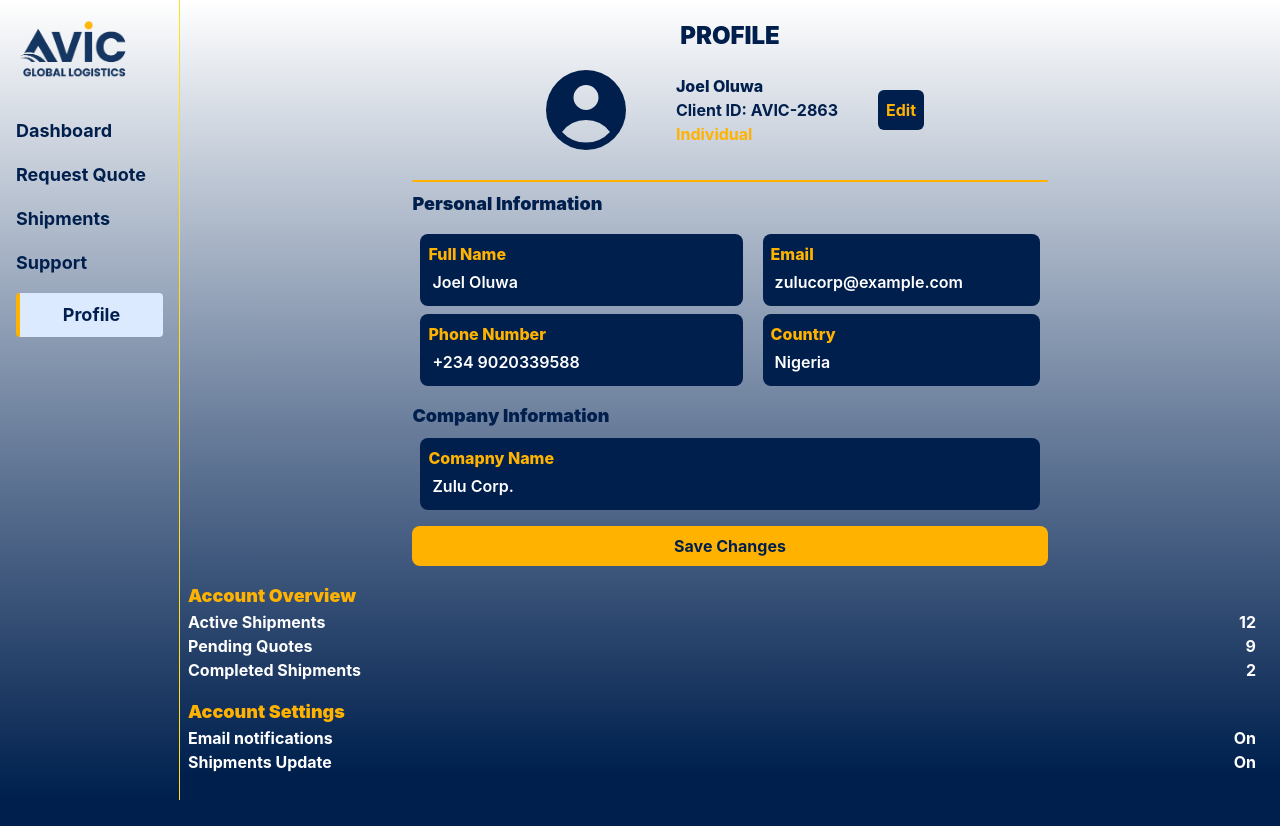
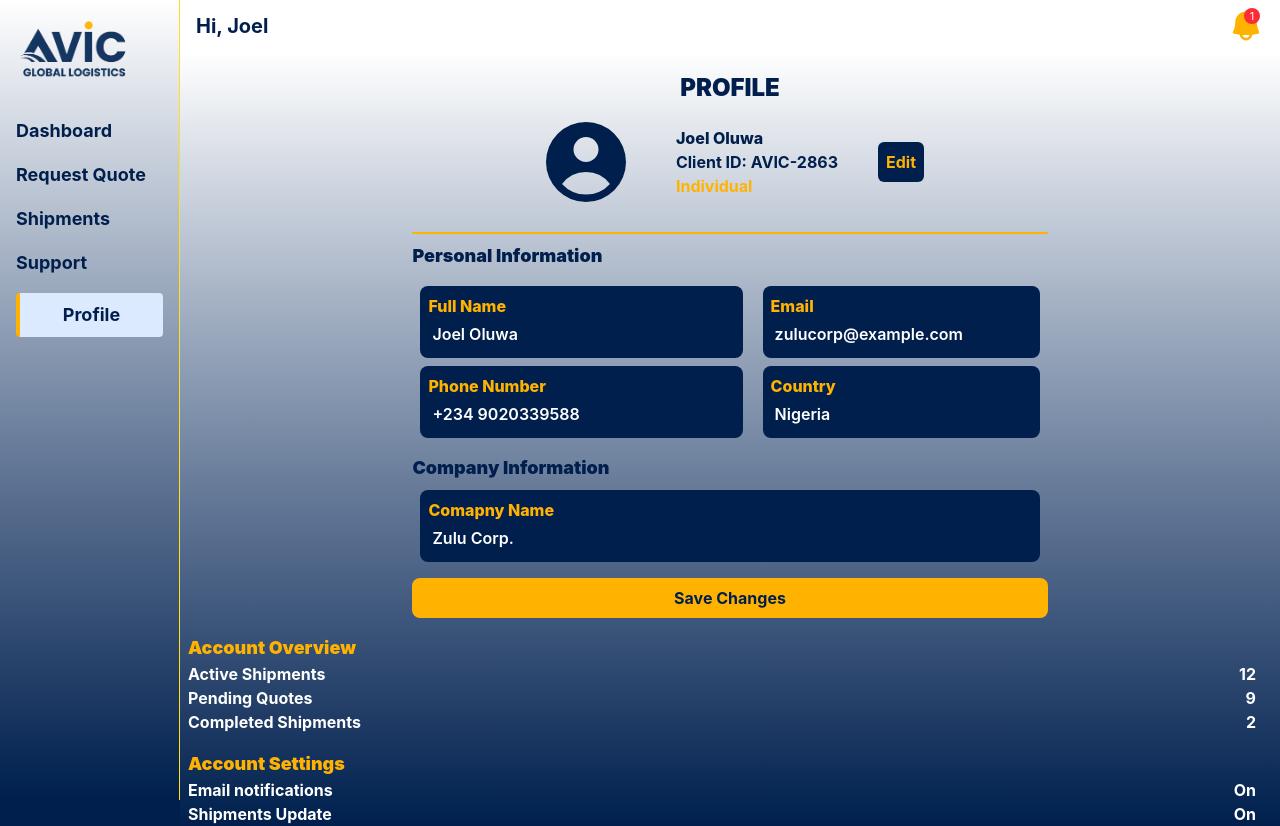
Before and after one commit to Zulu5q1/AVIC-CLIENT-PORTAL, a React (Vite) app: page /profile in a window 1280 px wide. Before the commit the page ends 800 px from the top, so only its background shows below. Built offline with nearby package versions, Linux system fonts and the light colour scheme.

Commit message:
made an AppLayout to house the sidenav and the rest of the content

```diff
--- /dev/null
+++ b/src/AppLayout.jsx
@@ -0,0 +1,22 @@
+import SideNav from './SideNav.jsx'
+import Header from './Header.jsx';
+import { Outlet } from 'react-router-dom';
+
+
+
+const AppLayout = () => {
+    return (
+        <>
+            <SideNav/>
+            <div className="ml-45 min-w-100">
+                <Header/>
+                <Outlet/>
+            </div>
+        </>
+    )
+};
+
+
+
+
+export default AppLayout;
--- a/src/Dashboard.jsx
+++ b/src/Dashboard.jsx
@@ -23,7 +23,7 @@ const Dashboard = () => {
                         onClick={() => setSelectedShipment(shipment)} />
                     </div>
                 ))}
-                <Link to='/shipments' className="text-[#ffb300] underline text-right w-full">View Full Shipments</Link>
+                <Link to='/shipments' className="text-[#ffb300] underline text-right ">View Full Shipments</Link>
             </div>
             {
                 selectedShipment && selectedShipment != null ? (
--- a/src/DashboardPage.jsx
+++ /dev/null
@@ -1,24 +0,0 @@
-import SideNav from './SideNav.jsx';
-import Dashboard from './Dashboard.jsx';
-import Header from './Header.jsx';
-
-
-
-const DashboardPage = () => {
-    return <div className= "ml-45 min-w-100">
-
-        <SideNav/>
-        <div className="flex-1 flex flex-col ">
-            <Header/>
-            <Dashboard/>
-        </div>
-
-
-    </div>
-};
-
-
-
-
-
-export default DashboardPage;
--- a/src/Header.jsx
+++ b/src/Header.jsx
@@ -16,7 +16,7 @@ const Header = () => {
     const trueCount = Notifications.filter((item) => item.unread).length
 
     return <div className="bg-white relative flex justify-between items-center px-4 py-2">
-        <div className=" font-bold text-xl text-[#001f4d] ">Welcome Back, Joel</div>
+        <div className=" font-bold text-xl text-[#001f4d] ">Hi, Joel</div>
 
         <div  className=" ">
             <div onClick={handleNotify} className=" hover:cursor-pointer">
--- a/src/NotFound.jsx
+++ b/src/NotFound.jsx
@@ -1,8 +1,7 @@
-import SideNav from "./SideNav";
+
 
 const NotFound = () => {
-    return <div className="ml-45 text-yellow-300 bg-blue-950">
-        <SideNav className="border-none"/>
+    return <div className=" text-yellow-300 bg-blue-950">
         <div className=" h-screen items-center flex justify-center text-2xl text-yellow-300 bg-blue-950">
             <p>NOT FOUND</p>
         </div>
--- a/src/Profile.jsx
+++ b/src/Profile.jsx
@@ -1,6 +1,5 @@
 import { UserCircleIcon } from "@heroicons/react/20/solid";
 import { useState } from 'react'
-import SideNav from './SideNav.jsx'
 import { stats, Shipments } from "./data/MockData.js";
 
 
@@ -26,8 +25,7 @@ const Profile= () => {
     }
 
 
-    return <div className="ml-45 min-w-[320px]">
-        <SideNav/>
+    return <div className="min-w-[320px]">
         <div className=" px-2 bg-linear-to-t from-[#001f4d] to-white  flex flex-col items-center ">
             <h1 className="mt-5 text-[#001f4d] font-black text-2xl mb-2">PROFILE</h1>
             <div className="mb-5 gap-10 flex items-center px-2  justify-center">
--- a/src/Quote.jsx
+++ b/src/Quote.jsx
@@ -1,4 +1,4 @@
-import SideNav from "./SideNav";
+
 import { useNavigate, useLocation } from "react-router-dom";
 
 
@@ -16,8 +16,8 @@ const Quote = () => {
         navigate('/summary', {state: formFields})
     }
 
-    return <div className="ml-45 min-w-[320px]">
-        <SideNav/>
+    return <div className="min-w-[320px]">
+
         <div className="m-4 justify-center flex flex-col items-center ">
             <span className="mb-8 mt-2 text-4xl font-extrabold text-[#ffb300] ">Quote Form</span>
             <form action={handleFormSubmit} className="w-full flex flex-col gap-3">
--- a/src/ShipmentsPage.jsx
+++ b/src/ShipmentsPage.jsx
@@ -1,4 +1,4 @@
-import SideNav from './SideNav';
+
 import  {ShipmentCard}  from './components/ShipmentCard';
 import  {Shipments}  from './data/MockData';
 import { MagnifyingGlassIcon, AdjustmentsHorizontalIcon } from '@heroicons/react/20/solid';
@@ -44,8 +44,8 @@ import { useState } from 'react';
     });
 
 
-    return <div className="ml-45">
-        <SideNav/>
+    return <div className="">
+
         <div className="min-w-[320px] m-6 ">
             <div className=" justify-between flex items-center ">
                 <div className="block md:hidden relative">
--- a/src/SideNav.jsx
+++ b/src/SideNav.jsx
@@ -3,7 +3,7 @@ import logo from './assets/logo.png'
 
 const SideNav = () => {
     const activeStyle = "bg-blue-100 border-[#ffb300] border-l-4 mr-4 text-center p-2 rounded"
-    return <div className= " fixed top-0 left-0 bottom-0 bg-linear-to-t from-[#001f4d] to-white text-[#001f4d] min-h-screen  border-r border-yellow-300  font-bold flex flex-col min-w-45  pt-4 pl-4 gap-4">
+    return <div className= " overflow-y-auto fixed top-0 left-0 bottom-0 bg-linear-to-t from-[#001f4d] to-white text-[#001f4d] min-h-screen  border-r border-yellow-300  font-bold flex flex-col min-w-45  pt-4 pl-4 gap-4">
         <img className="w-29" src={logo}/>
         <ul className="flex flex-col gap-4 text-lg mt-4">
             <NavLink className={({isActive}) => `${isActive && activeStyle}`} to='/' >Dashboard</NavLink>
--- a/src/Support.jsx
+++ b/src/Support.jsx
@@ -1,4 +1,4 @@
-import SideNav from './SideNav.jsx'
+
 import { useState } from 'react'
 
 const Support=() => {
@@ -14,7 +14,7 @@ const Support=() => {
 
     };
 
-    return <div className="ml-45 relative">
+    return <div className=" relative">
         {
             alert && (
                 <div>
@@ -27,7 +27,6 @@ const Support=() => {
             )
         }
 
-        <SideNav/>
         <div className=" ">
             <h1 className="text-3xl text-center my-4 text-[#ffb300] font-extrabold ml-6">CUSTOMER SUPPORT</h1>
             <form action={handleSubmit} className="w-full flex justify-center items-center  flex-col  gap-6 ">
```
Also changed, not shown: src/App.jsx (+21 -10 lines).
